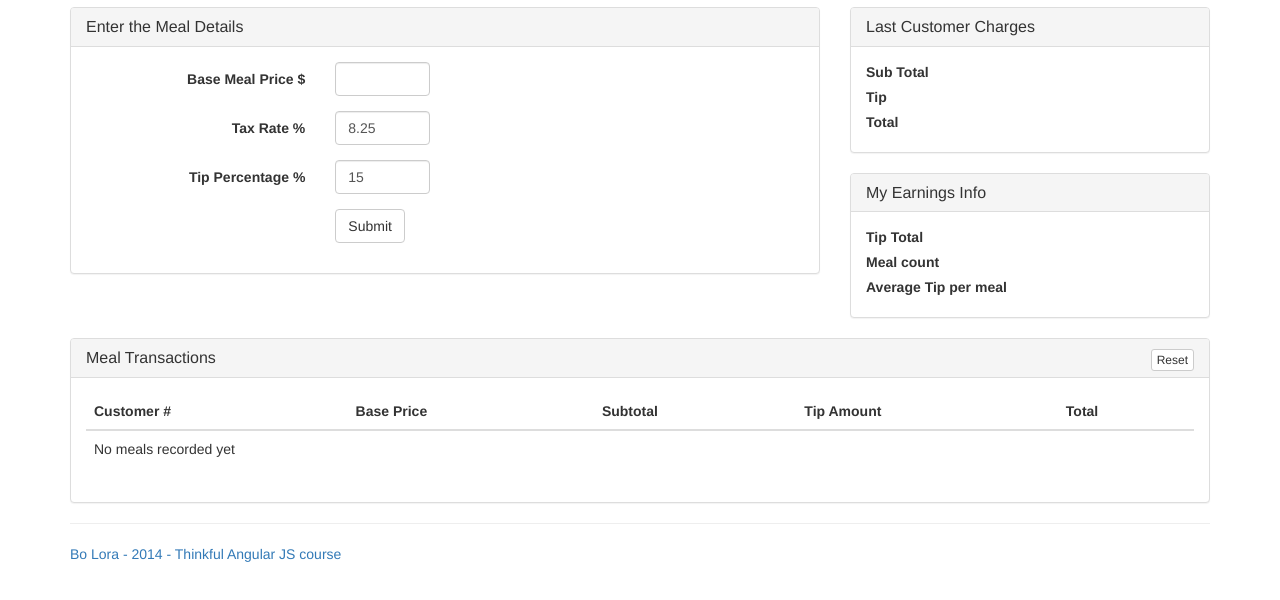
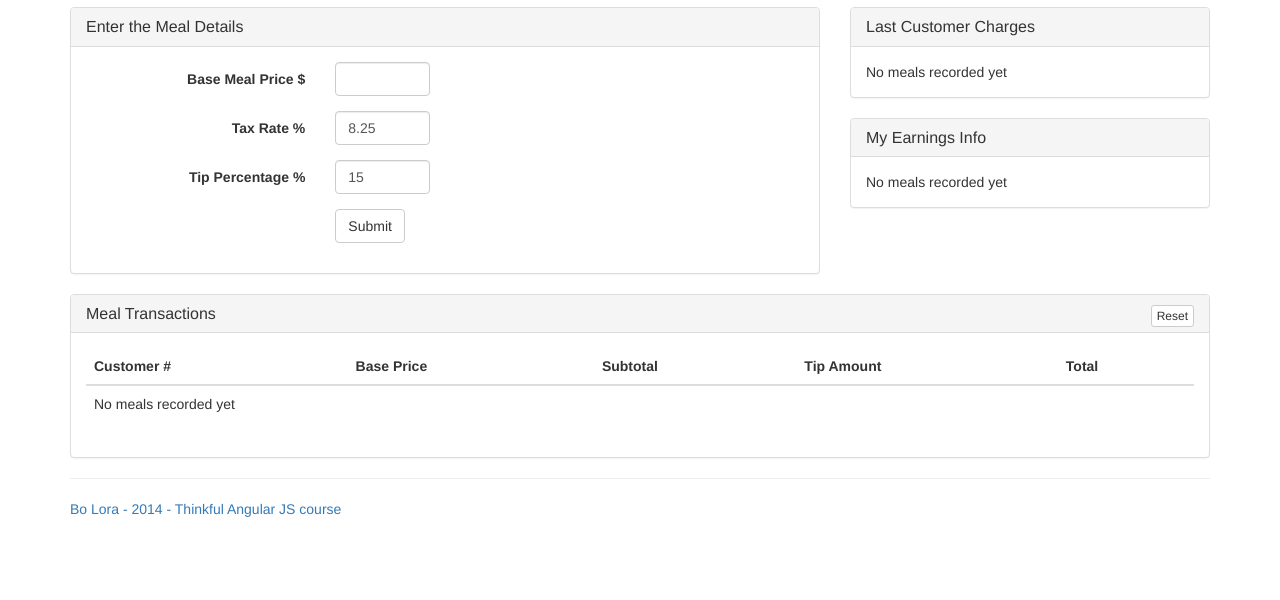
Before and after one commit to bolora/bo-tf-angularjs-lesson3, a website: page app/index.html in a window 1280 px wide. Shown: the part 130-730 px from the top of the page. Drawn offline with nearby package versions, Linux system fonts and the light colour scheme; some packages are replaced by stand-ins of ours; files that its build step writes are made by us from their sources.

Commit message:
added conditionals to info panels

```diff
--- a/app/views/main.html
+++ b/app/views/main.html
@@ -58,7 +58,7 @@
       <div class="panel-heading">
         <h3 class="panel-title">Last Customer Charges</h3>
       </div>
-      <div class="panel-body">
+      <div class="panel-body" ng-if="transactions.length > 0">
         <div class="row">
           <label for="base-price" class="col-sm-4 control-label">Sub Total</label>
           <div class="col-sm-2">
@@ -77,18 +77,15 @@
             {{lastTransaction.total | currency}}
           </div>
         </div>
-
-
-
-
       </div>
+      <div class="panel-body" ng-if="transactions.length == 0">No meals recorded yet </div>
     </div>
 
     <div class="panel panel-default">
       <div class="panel-heading">
         <h3 class="panel-title">My Earnings Info</h3>
       </div>
-      <div class="panel-body">
+      <div class="panel-body" ng-if="transactions.length > 0">
 
         <div class="row">
           <label for="base-price" class="col-sm-6 control-label">Tip Total</label>
@@ -110,6 +107,7 @@
         </div>
 
       </div>
+      <div class="panel-body" ng-if="transactions.length == 0">No meals recorded yet </div>
     </div>
 
   </div>
```
